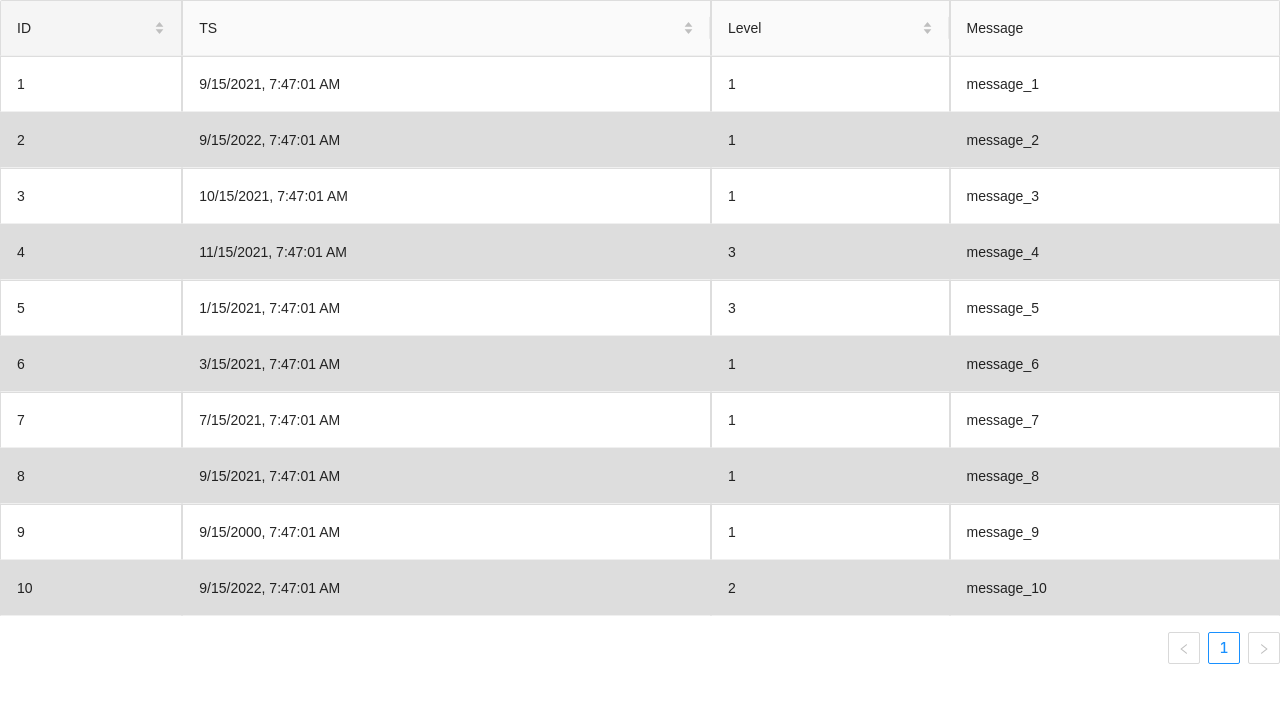
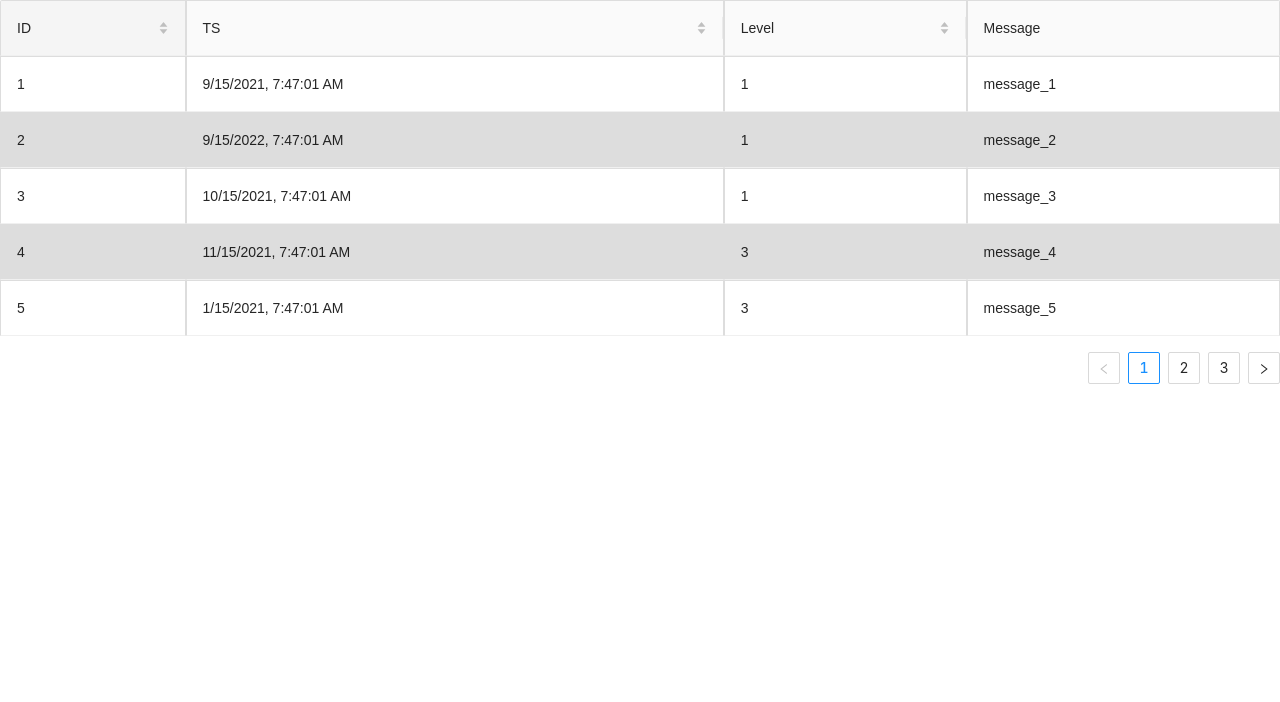
Before and after one commit to Andrew-Sparrow/phishman-test, a React (Create React App) app: page / in a window 1280 px wide. Shown: the top 702 px of the page. Built offline with nearby package versions, Linux system fonts and the light colour scheme.

Commit message:
date in one of items  was changed

```diff
--- a/src/App.jsx
+++ b/src/App.jsx
@@ -54,7 +54,7 @@ const data = {
     },
     {
       "key": 9,
-      "ts": new Date("2000-09-15T07:47:01.121Z"),
+      "ts": new Date("2018-10-15T07:47:01.121Z"),
       "level": 1,
       "message": "message_9"
     },
@@ -63,6 +63,12 @@ const data = {
       "ts": new Date("2022-09-15T07:47:01.121Z"),
       "level": 2,
       "message": "message_10"
+    },
+    {
+      "key": 11,
+      "ts": new Date("2019-09-15T07:47:01.121Z"),
+      "level": 2,
+      "message": "message_11"
     }
   ]
 };
@@ -80,17 +86,17 @@ const columns = [
   {
     title: 'TS',
     dataIndex: 'ts',
-    key: 'key',
+    key: 'ts',
     render: (ts) => <span> {ts.toLocaleString()} </span>,
     sorter: {
-      compare: (a, b) => a.ts - b.ts,
+      compare: (a, b) => b.ts - a.ts,
       multiple: 2
     }
   },
   {
     title: 'Level',
     dataIndex: 'level',
-    key: 'key',
+    key: 'level',
     sorter: {
       compare: (a, b) => a.level - b.level,
       multiple: 3
@@ -99,7 +105,7 @@ const columns = [
   {
     title: 'Message',
     dataIndex: 'message',
-    key: 'key',
+    key: 'message',
   },
 ];
 
@@ -109,6 +115,9 @@ function App() {
       <Table
         dataSource={data.events}
         columns={columns}
+        pagination={{
+          pageSize: 5,
+        }}
       />
     </div>
   );
```
